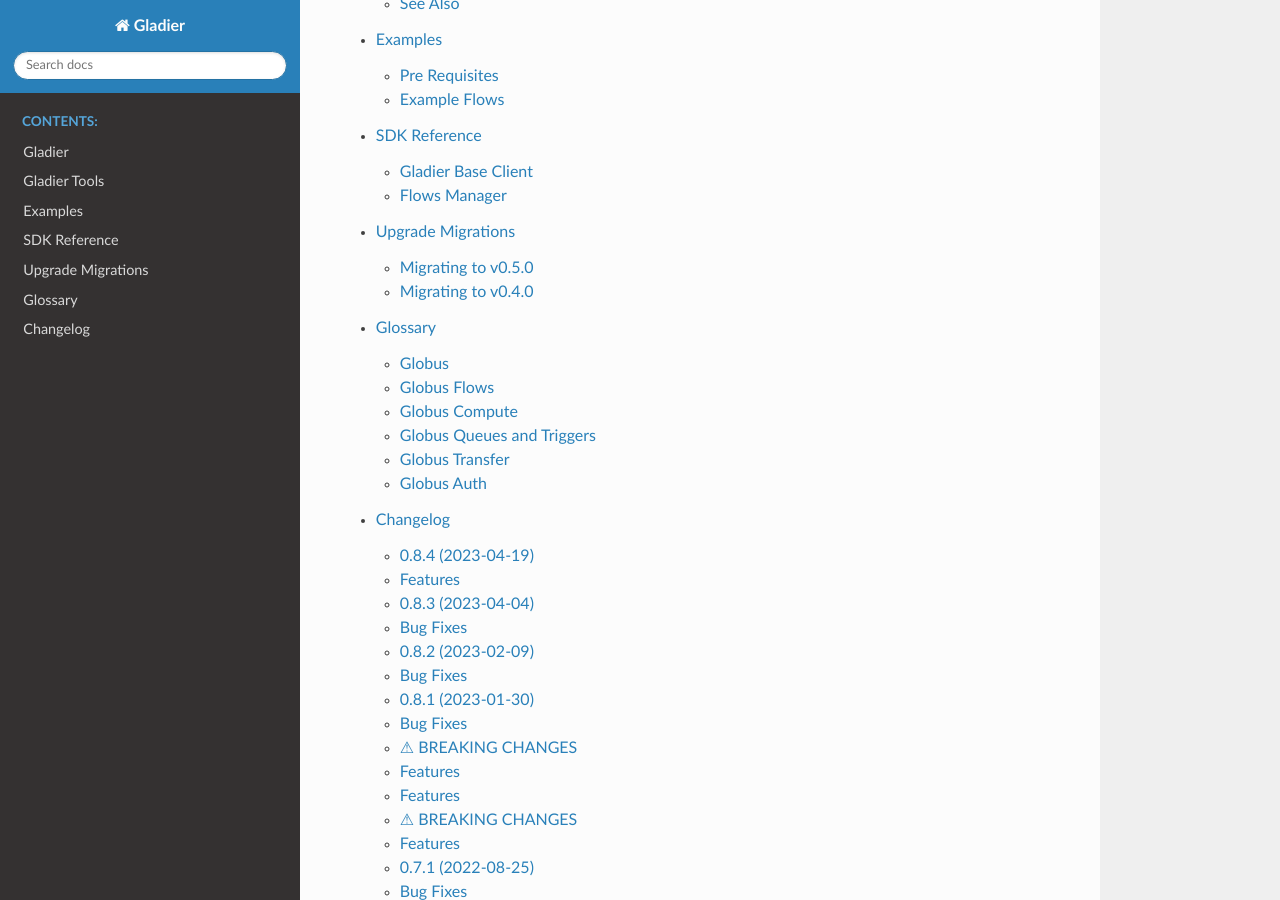
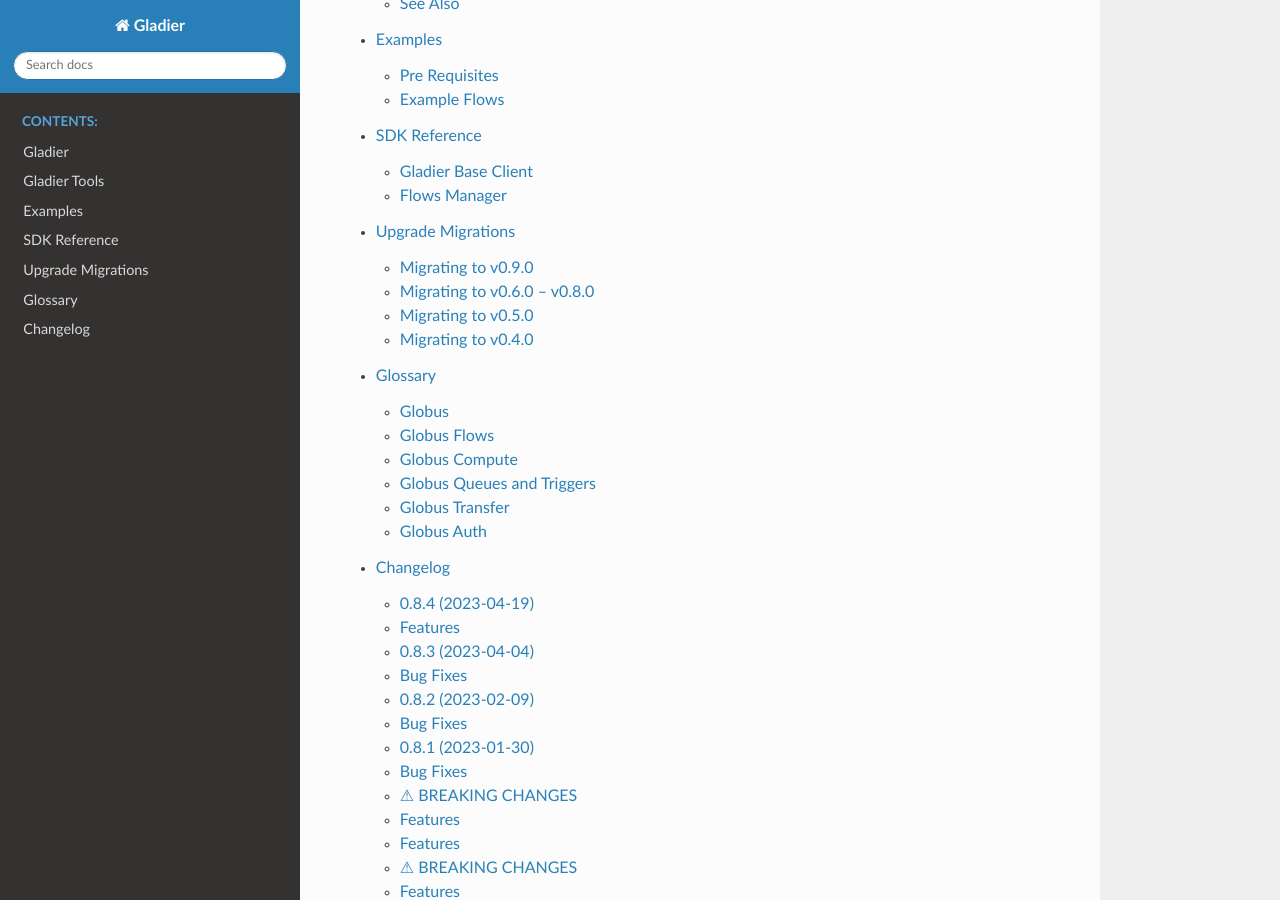
Before and after one commit to globus-gladier/gladier, a Sphinx documentation site: the page built from docs/index.rst, in a window 1280 px wide and 900 px high, scrolled down 540 px. Built offline with Sphinx 7.4.7 and the Read the Docs theme 2.0.0, drawn with Linux system fonts in a browser that asks for light colours; the version number could not be read and is left out; some of the changed lines change nothing that is shown.

Commit message:
docs: Added migration steps for v0.9.0

```diff
--- a/docs/migration.rst
+++ b/docs/migration.rst
@@ -1,5 +1,88 @@
 Upgrade Migrations
 ==================
+
+
+Migrating to v0.9.0
+-------------------
+
+Funcx was removed in favor of the new Globus Compute SDK, requiring some name
+changes in tooling. The list of required changes are below:
+
+* ``Gladier Base Tool "funcx_functions" changed to "compute_functions"``
+    * Old tools will still be backwards compatible, but will use newer function names instead
+    * Tools should be migrated to use compute_functions instead of funcx_functions
+* ``Input Functions previously "{name}_funcx_id" are now "{name}_function_id"
+* ``Default "funcx_endpoint_compute" name changed to "compute_endpoint"
+    * Naming convention "funcx_endpoint_non_compute" has been dropped and is no longer used,
+    * however users are still free to name endpoints as they wish
+* Default action URL is now ``https://compute.actions.globus.org``
+* Task output format changed, previously ``$.MyTask.details.result[0]`` is now ``$.MyTask.details.results[0].output``
+    * Both styles are currently outputted for backwards compatibility. New tooling should switch to the newer style.
+
+These changes mainly affect tools. See the example tool shown below:
+
+.. code-block:: python
+
+   @generate_flow_definition(modifiers={
+      parallel_workload: {'tasks': '$.ParallelWorkloadInputBuilder.details.results[0].output'},
+   })
+   class ParallelWorkloadsTool(GladierBaseTool):
+      compute_functions = [
+         parallel_workload_input_builder,
+         parallel_workload,
+      ]
+      required_input = [
+         'compute_endpoint',
+         'parallel_workloads',
+         'parallel_workload_function_id'
+      ]
+
+The flow definition for functions has also changed, and the above will generate the following:
+
+.. code-block:: JSON
+
+   {
+      "States": {
+         "Comment": "Flow with states: ParallelWorkloadInputBuilder, ParallelWorkload",
+         "StartAt": "ParallelWorkloadInputBuilder",
+         "ParallelWorkloadInputBuilder": {
+            "Comment": null,
+            "Type": "Action",
+            "ActionUrl": "https://compute.actions.globus.org",
+            "ExceptionOnActionFailure": false,
+            "Parameters": {
+            "tasks": [
+               {
+                  "endpoint.$": "$.input.compute_endpoint",
+                  "function.$": "$.input.parallel_workload_input_builder_function_id",
+                  "payload.$": "$.input"
+               }
+            ]
+            },
+            "ResultPath": "$.ParallelWorkloadInputBuilder",
+            "WaitTime": 300,
+            "Next": "ParallelWorkload"
+         },
+         "ParallelWorkload": {
+            "Comment": null,
+            "Type": "Action",
+            "ActionUrl": "https://compute.actions.globus.org",
+            "ExceptionOnActionFailure": false,
+            "Parameters": {
+            "tasks.$": "$.ParallelWorkloadInputBuilder.details.results[0].output"
+            },
+            "ResultPath": "$.ParallelWorkload",
+            "WaitTime": 300,
+            "End": true
+         }
+      }
+   }
+
+Migrating to v0.6.0 -- v0.8.0
+-----------------------------
+
+No features added in these releases require changes
+
 
 Migrating to v0.5.0
 -------------------
```
